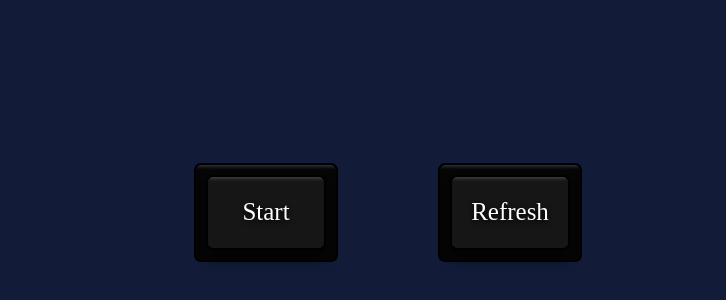
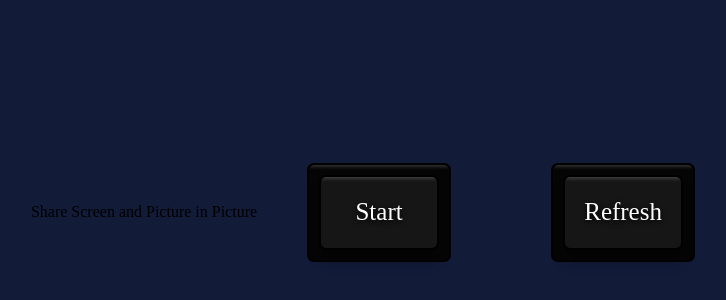
Before and after one commit to Brian-592019/Share-Screen-and-Picture-in-picture-API, a plain HTML site: page Picture-in-Picture Moya/Picture-in-Picture Moya/index.html in a window 1280 px wide. Shown: the part 188-488 px from the top of the page, without its empty margins (252-978 px from the left). Drawn offline with Linux system fonts and the light colour scheme.

Commit message:
Update index.html

```diff
--- a/Picture-in-Picture Moya/Picture-in-Picture Moya/index.html
+++ b/Picture-in-Picture Moya/Picture-in-Picture Moya/index.html
@@ -6,6 +6,7 @@
     <link rel="stylesheet" href="style.css">
 </head>
 <body>
+    <div>Share Screen and Picture in Picture</div>
     <!-- Video -->
     <video id="video" controls height="360" width="640" hidden></video>
     <!-- Buttons -->
```
